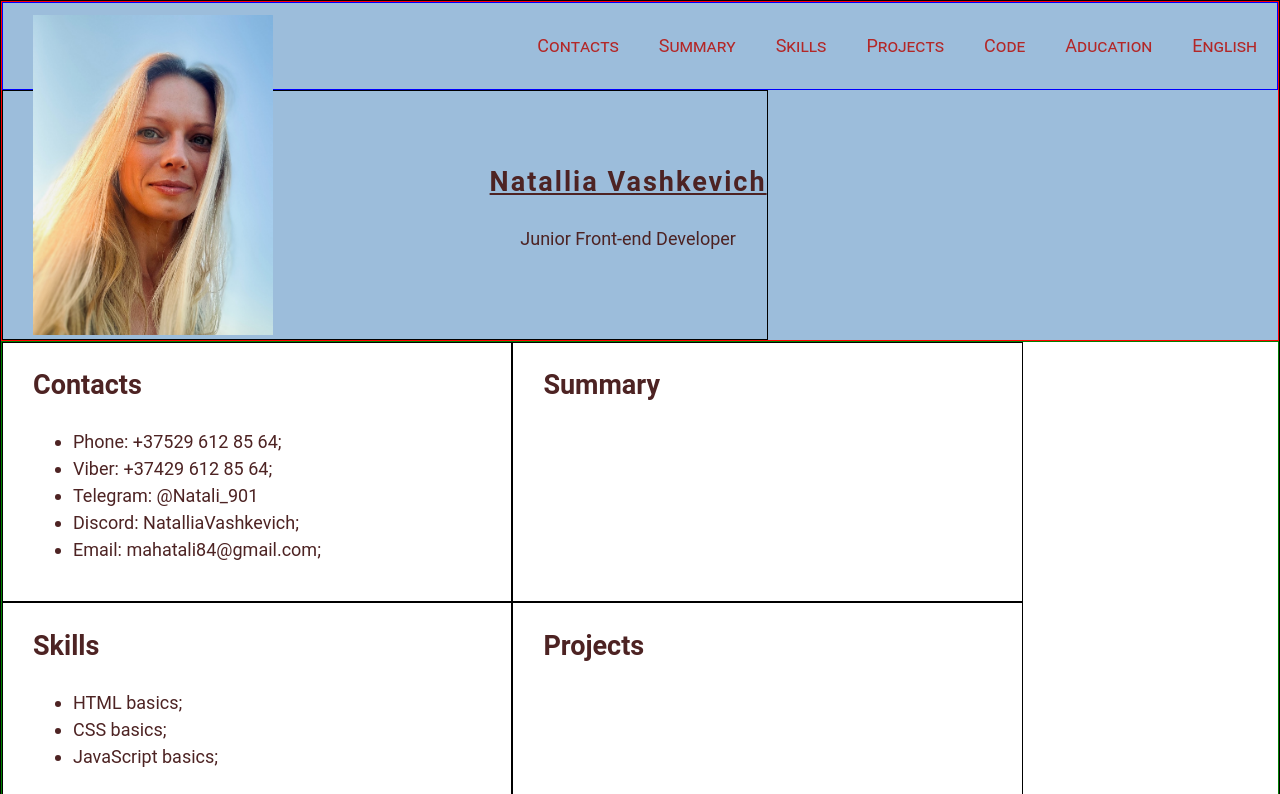
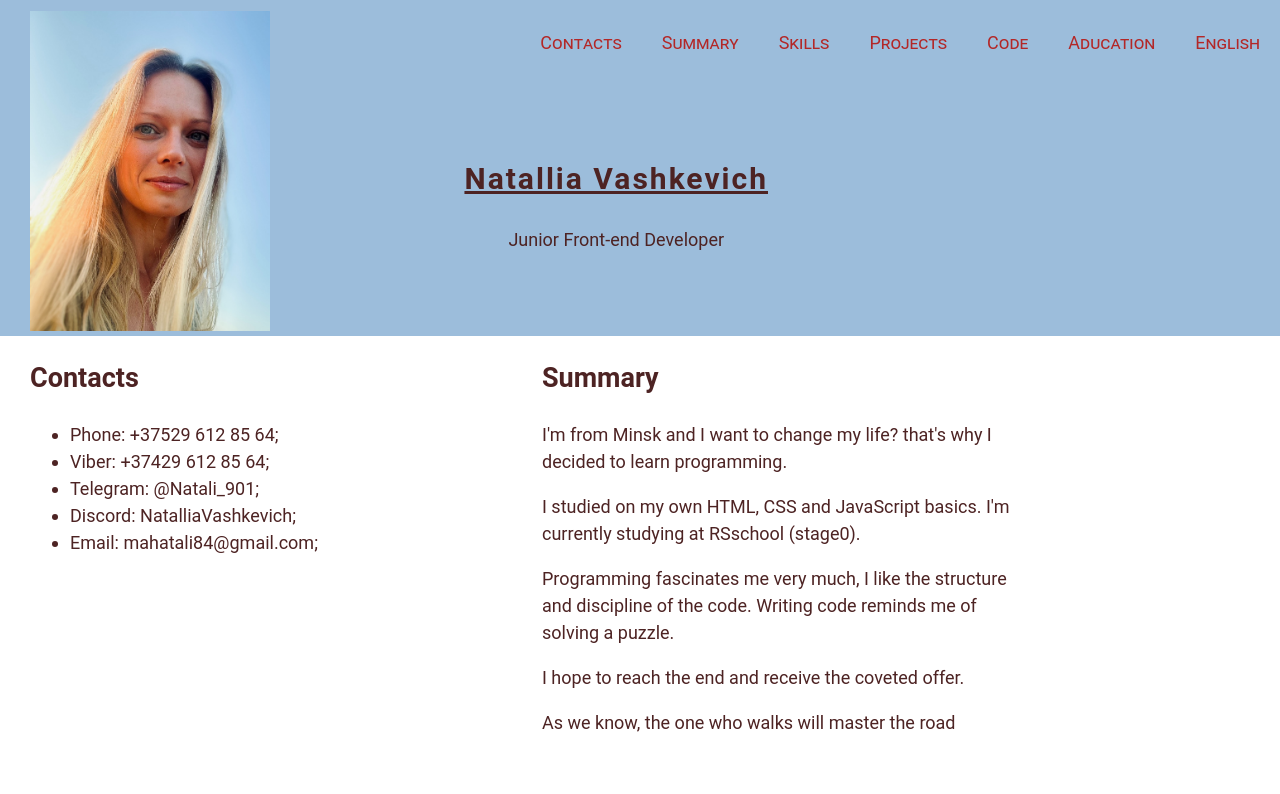
Before and after one commit to NatalliaVashkevich/rsschool-cv, a plain HTML site: page index.html in a window 1280 px wide. Shown: the top 794 px of the page. Drawn offline with Linux system fonts and the light colour scheme; a web font is replaced by a local one.

Commit message:
feat: add summary

```diff
--- a/index.html
+++ b/index.html
@@ -29,10 +29,8 @@
             <p>Junior Front-end Developer</p>
             </div>
            </section>
+        </header>
 
-
-
-    </header>
     <main class="main-container">
 
         <section id="contacts">
@@ -40,7 +38,7 @@
             <ul>
                 <li>Phone: +37529 612 85 64;</li>
                 <li>Viber: +37429 612 85 64;</li>
-                <li>Telegram: @Natali_901</li>
+                <li>Telegram: @Natali_901;</li>
                 <li>Discord: NatalliaVashkevich;</li>
                 <li>Email: mahatali84@gmail.com;</li>
             </ul>
@@ -48,6 +46,11 @@
 
         <section id="summary">
             <h2>Summary</h2>
+            <p>I'm from Minsk and I want to change my life? that's why I decided to learn programming.</p>
+            <p>I studied on my own HTML, CSS and JavaScript basics. I'm currently studying at RSschool (stage0).</p>
+            <p>Programming fascinates me very much, I like the structure and discipline of the code. Writing code reminds me of solving a puzzle.</p>
+            <p>I hope to reach the end and receive the coveted offer.</p>
+            <p>As we know, the one who walks will master the road</p>
         </section>
         <section>
             <h2 id="skills">Skills</h2>
--- a/style.css
+++ b/style.css
@@ -12,7 +12,6 @@
   }
 
   body {
-    border: 1px solid black;
     min-height: 100vh;
     margin: 0;
     padding: 0;
@@ -27,17 +26,16 @@
   }
 
   h1 {
+    font-size: 30px;
     letter-spacing: 2px;
     text-decoration: underline;
   }
 
   header {
-    border: 1px solid red;
     background-color: #9cbddb;
   }
 
   main {
-    border: 1px solid green;
     flex-grow: 1;
   }
 
@@ -66,7 +64,6 @@
   }
 
   section {
-    border: 1px solid black;
     width: 40%; /*располагаем секции в 2 столбца*/
     padding: 0 0 20px 30px;
   }
@@ -85,9 +82,6 @@
 a:hover {
   color: #f8c007
 }
-  .nav {
-    border: 1px solid blue;
-  }
 
   .nav-list {
     display: flex;
```
